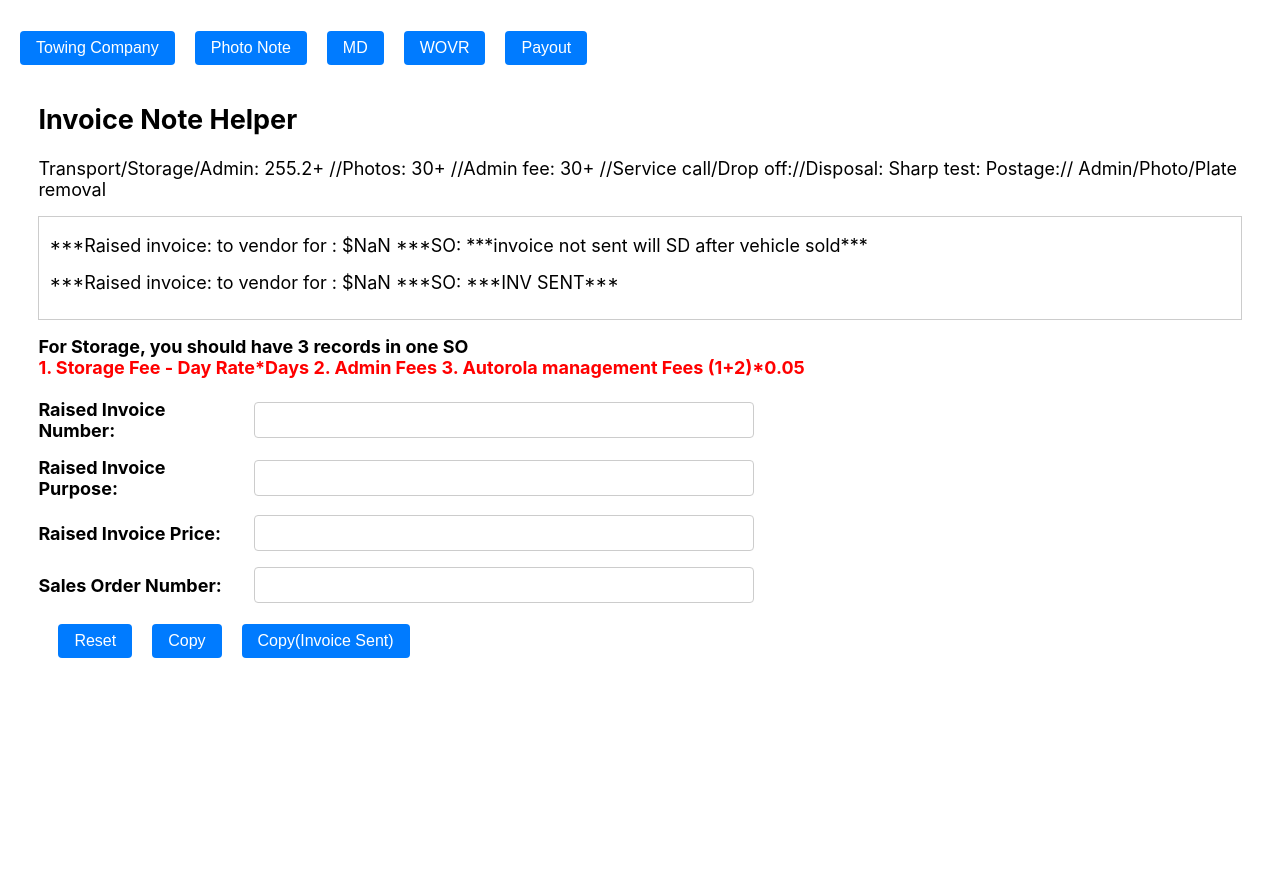
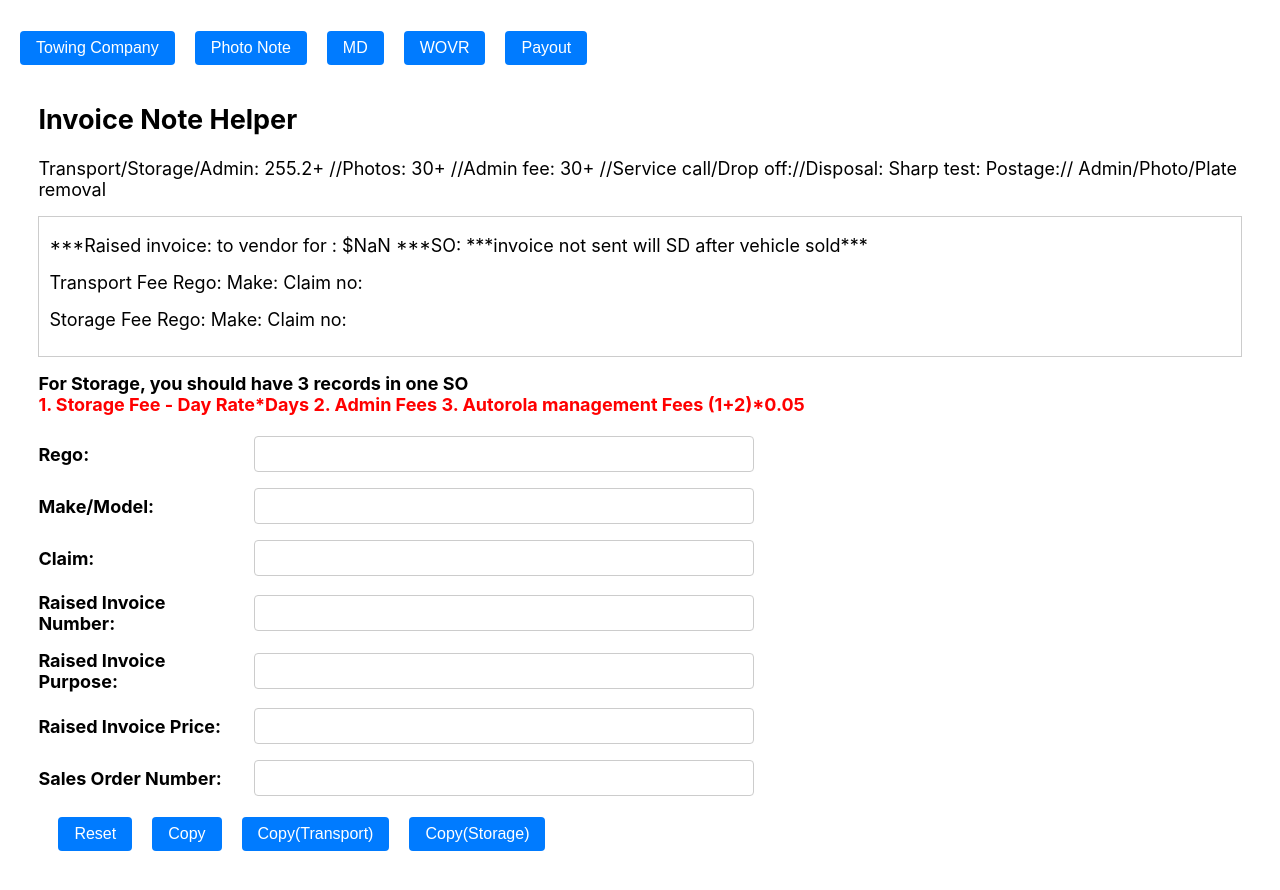
Before and after one commit to louis00009/autoFormat, a React (Create React App) app: page / in a window 1280 px wide. Both pictures are taken after a click on the button "MD". Before the commit the page ends 800 px from the top, so only its background shows below. Built offline with nearby package versions, Linux system fonts and the light colour scheme.

Commit message:
update MD
update MD

```diff
--- a/src/components/ComponentC.js
+++ b/src/components/ComponentC.js
@@ -13,8 +13,15 @@
   const [salesOrderNumber, setSalesOrderNumber] = useState("");
   const [componentInfo, setComponentInfo] = useState("");
   const [componentInfo2, setComponentInfo2] = useState("");
+  const [componentInfo3, setComponentInfo3] = useState("");
+  const [componentInfo4, setComponentInfo4] = useState("");
 
   const [isCopied, setIsCopied] = useState(false);
+
+// MD general notes
+  const [mdMakeModel, setmdMakeModel] = useState("");
+  const [mdRego, setmdRego] = useState("");
+  const [mdClaimNo, setmdClaimNo] = useState("");
 
   const formatPrice = (price) => {
     return parseFloat(price).toFixed(2);
@@ -78,6 +85,43 @@
     }
   };
 
+  const unsecuredCopyToClipboard3= () => {
+    const textArea = document.createElement("textarea");
+    textArea.value = componentInfo3;
+    document.body.appendChild(textArea);
+    textArea.focus();
+    textArea.select();
+    try {
+      document.execCommand("copy");
+      setIsCopied(true);
+    } catch (err) {
+      console.error("Unable to copy to clipboard", err);
+    }
+    document.body.removeChild(textArea);
+    setTimeout(() => {
+      setIsCopied(false);
+    }, 2000);
+
+  }
+  const unsecuredCopyToClipboard4= () => {
+    const textArea = document.createElement("textarea");
+    textArea.value = componentInfo4;
+    document.body.appendChild(textArea);
+    textArea.focus();
+    textArea.select();
+    try {
+      document.execCommand("copy");
+      setIsCopied(true);
+    } catch (err) {
+      console.error("Unable to copy to clipboard", err);
+    }
+    document.body.removeChild(textArea);
+    setTimeout(() => {
+      setIsCopied(false);
+    }, 2000);
+
+  }
+
   // const unsecuredCopyToClipboard2 = (text) => {
   //   const textArea = document.createElement("textarea");
   //   textArea.value = componentInfo2;
@@ -107,12 +151,18 @@
       raisedInvoicePrice
     )}Sales Order Number: ${salesOrderNumber}`;
 
-    const info2 = `***Raised invoice: ${raisedInvoiceNumber} to vendor for ${raisedInvoicePurpose}: $${formatPrice(
-      raisedInvoicePrice
-    )} ***SO: ${salesOrderNumber} ***INV SENT***`;
+    // const info2 = `***Raised invoice: ${raisedInvoiceNumber} to vendor for ${raisedInvoicePurpose}: $${formatPrice(
+    //   raisedInvoicePrice
+    // )} ***SO: ${salesOrderNumber} ***INV SENT***`;
+
+    const info3 = `Transport Fee\n\nRego: ${mdRego}\nMake: ${mdMakeModel}\nClaim no:${mdClaimNo}`;
+
+    const info4 = `Storage Fee\n\nRego: ${mdRego}\nMake: ${mdMakeModel}\nClaim no:${mdClaimNo}`;
 
     setComponentInfo(info);
-    setComponentInfo2(info2);
+    // setComponentInfo2(info2);
+    setComponentInfo3(info3);
+    setComponentInfo4(info4);
   }, [
     vendorInvoiceNumber,
     vendorName,
@@ -123,6 +173,9 @@
     raisedInvoicePurpose,
     raisedInvoicePrice,
     salesOrderNumber,
+    mdClaimNo,
+    mdMakeModel,
+    mdRego
   ]);
 
   const handleReset = () => {
@@ -179,8 +232,21 @@
         >
           {isCopied
             ? "Information successfully copied to the clipboard"
-            : componentInfo2}
+            : componentInfo3}
         </p>
+
+        <p
+          style={{
+            color: isCopied ? "red" : "inherit",
+            transition: "color 0.2s ease-in-out",
+          }}
+        >
+          {isCopied
+            ? "Information successfully copied to the clipboard"
+            : componentInfo4}
+        </p>
+
+
       </div>
       <b>For Storage, you should have 3 records in one SO</b>
       <br></br>
@@ -194,6 +260,31 @@
       </b>{" "}
       <br></br>
       <br></br>
+      <div className="input-row">
+            <label>Rego:</label>
+            <input
+              type="text"
+              value={mdRego}
+              onChange={(e) => setmdRego(e.target.value)}
+            />
+          </div>
+          <div className="input-row">
+            <label>Make/Model:</label>
+            <input
+              type="text"
+              value={mdMakeModel}
+              onChange={(e) => setmdMakeModel(e.target.value)}
+            />
+          </div>
+
+          <div className="input-row">
+            <label>Claim:</label>
+            <input
+              type="text"
+              value={mdClaimNo}
+              onChange={(e) => setmdClaimNo(e.target.value)}
+            />
+          </div>
       {/* <div>
         <label>Vendor Invoice Number:</label>
         <input
@@ -274,7 +365,9 @@
       {/* <button onClick={handleCopy}>Copy</button>
       <button onClick={handleCopy2}>Copy(Invoice Sent)</button> */}
       <button onClick={unsecuredCopyToClipboard}>Copy</button>
-      <button onClick={unsecuredCopyToClipboard2}>Copy(Invoice Sent)</button>
+      {/* <button onClick={unsecuredCopyToClipboard2}>Copy</button> */}
+      <button onClick={unsecuredCopyToClipboard3}>Copy(Transport)</button>
+      <button onClick={unsecuredCopyToClipboard4}>Copy(Storage)</button>
     </div>
   );
 };
```
